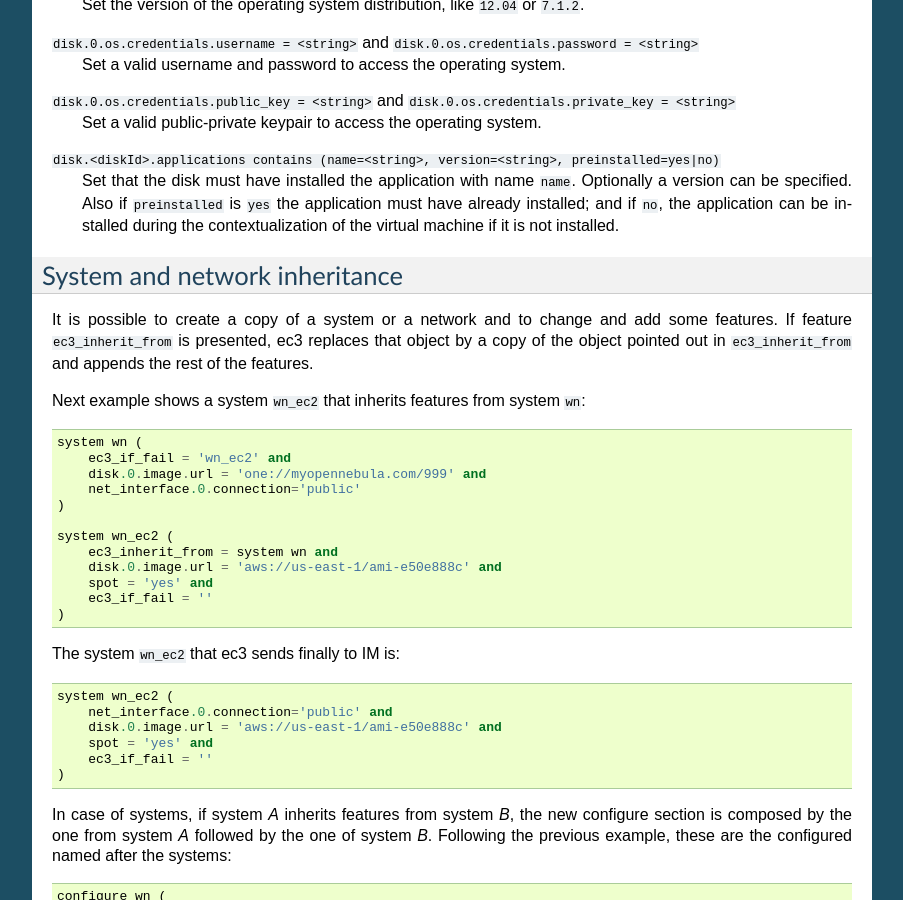
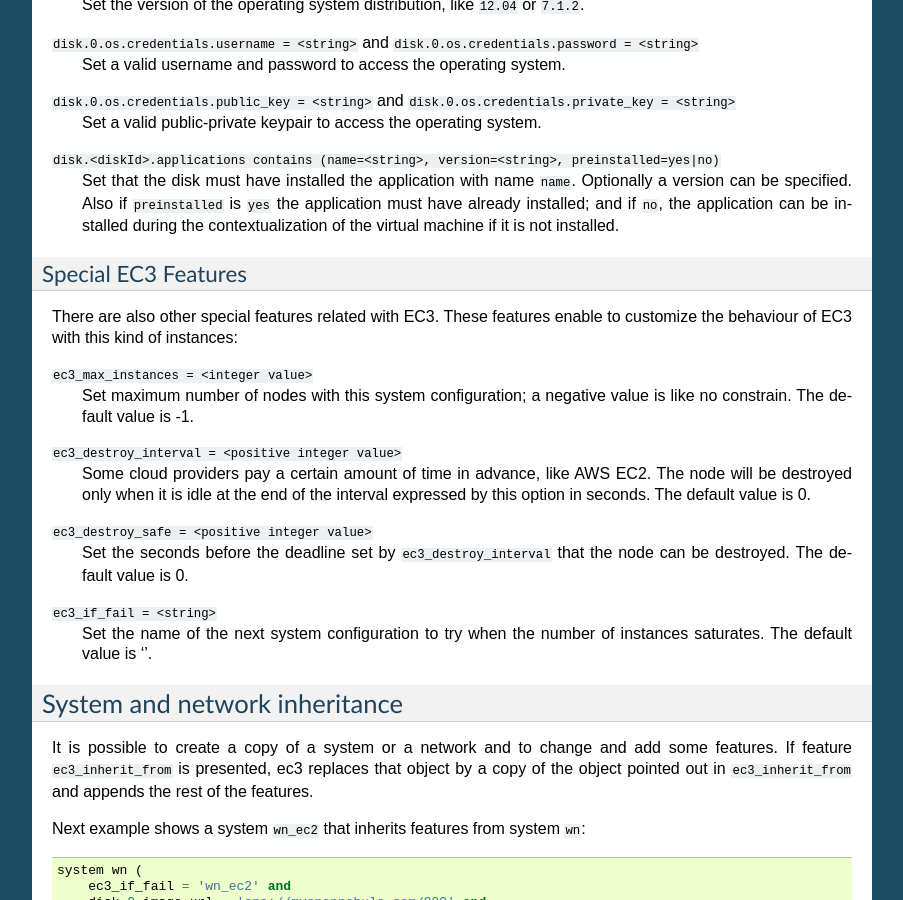
Before and after one commit to grycap/ec3, a Sphinx documentation site: the page built from doc/source/templates.rst, in a window 1280 px wide and 900 px high, scrolled down 2385 px. Shown: the whole window, without its empty margins (198-1101 px from the left). Built offline with Sphinx 7.4.7, drawn with Linux system fonts in a browser that asks for light colours.

Commit message:
Add ec3_vars to templates documentation

```diff
--- a/doc/source/templates.rst
+++ b/doc/source/templates.rst
@@ -152,6 +152,28 @@ machine.  The supported features are:
    can be installed during the contextualization of the virtual machine if it
    is not installed.
 
+Special EC3 Features
+^^^^^^^^^^^^^^^^^^^^
+
+There are also other special features related with EC3. These features enable to customize
+the behaviour of EC3 with this kind of instances:
+
+``ec3_max_instances = <integer value>``
+   Set maximum number of nodes with this system configuration; a negative value is like no constrain.
+   The default value is -1.
+
+``ec3_destroy_interval = <positive integer value>``
+   Some cloud providers pay a certain amount of time in advance, like AWS EC2. The node will be destroyed
+   only when it is idle at the end of the interval expressed by this option in seconds.
+   The default value is 0.
+
+``ec3_destroy_safe = <positive integer value>``
+   Set the seconds before the deadline set by ``ec3_destroy_interval`` that the node can be destroyed.
+   The default value is 0.
+
+``ec3_if_fail = <string>``
+   Set the name of the next system configuration to try when the number of instances saturates.
+   The default value is ''.
 
 System and network inheritance
 ------------------------------
```
